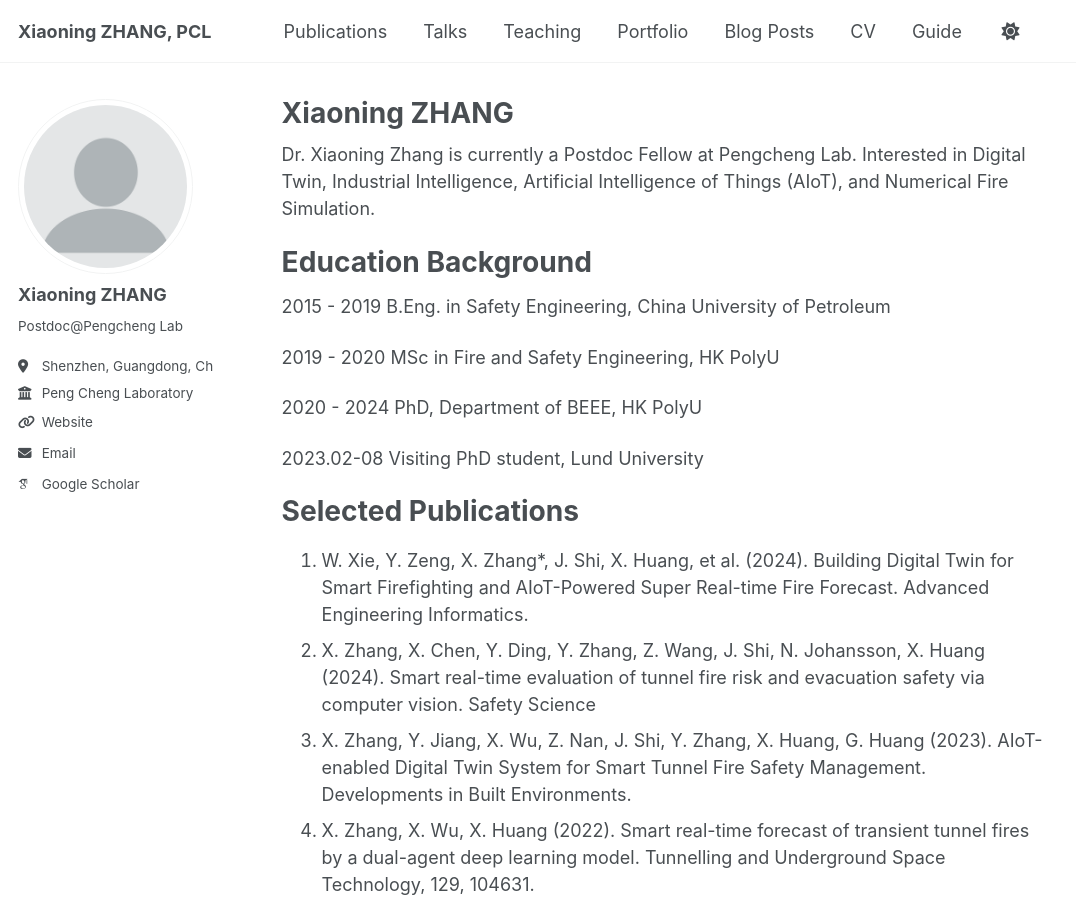
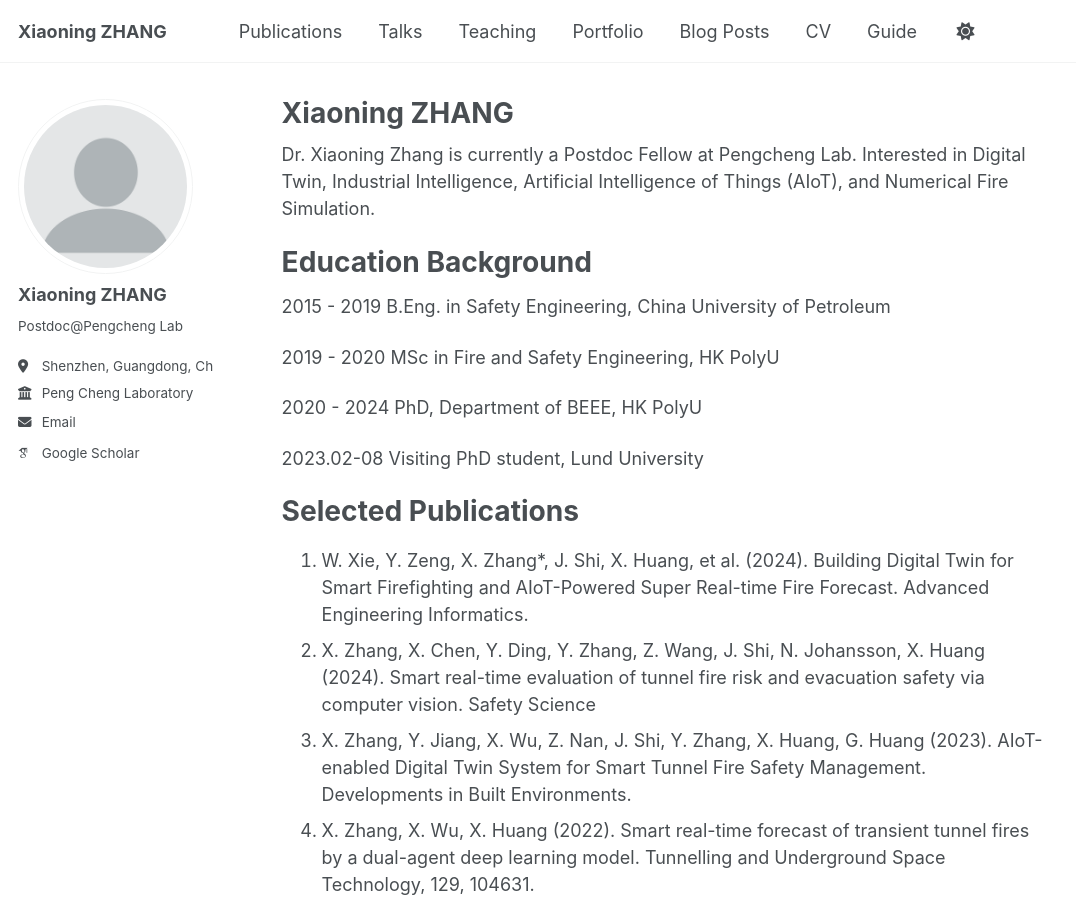
Before and after one commit to xn-zhang/xn-zhang.github.io, a Jekyll site: the page built from _pages/about.md, in a window 1280 px wide and 900 px high. Shown: the whole window, without its empty margins (0-1076 px from the left). Built offline with Jekyll 4.4.1, drawn with Linux system fonts in a browser that asks for light colours; some web fonts are replaced; a script that is not in the unit is left out.

Commit message:
Update _config.yml

```diff
--- a/_config.yml
+++ b/_config.yml
@@ -9,7 +9,7 @@
 # Basic Site Settings
 locale                   : "en-US"
 site_theme               : "default"
-title                    : "Xiaoning ZHANG, PCL"
+title                    : "Xiaoning ZHANG"
 title_separator          : "-"
 name                     : &name "Xiaoning Zhang"
 description              : &description ""
@@ -28,7 +28,7 @@ author:
   bio              : "Postdoc@Pengcheng Lab"
   location         : "Shenzhen, Guangdong, China"
   employer         : "Peng Cheng Laboratory"
-  uri              : "https://www.pcl.ac.cn/"
+  uri              : #"https://www.pcl.ac.cn/"
   email            : "zhangxn@pcl.ac.cn"
 
   # Academic websites
```
